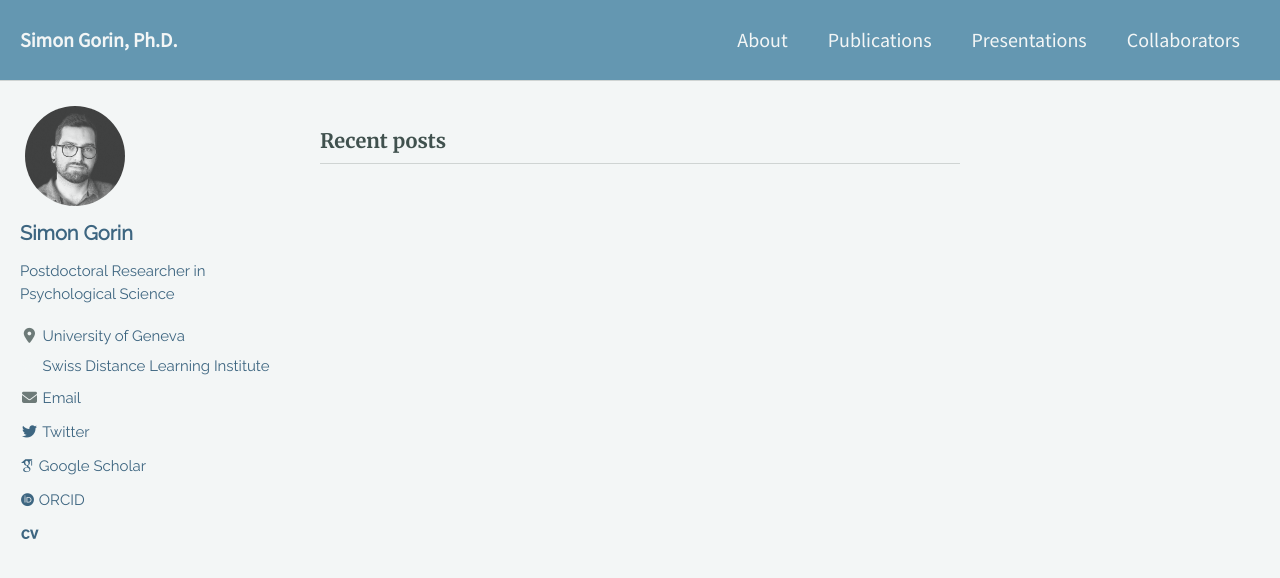
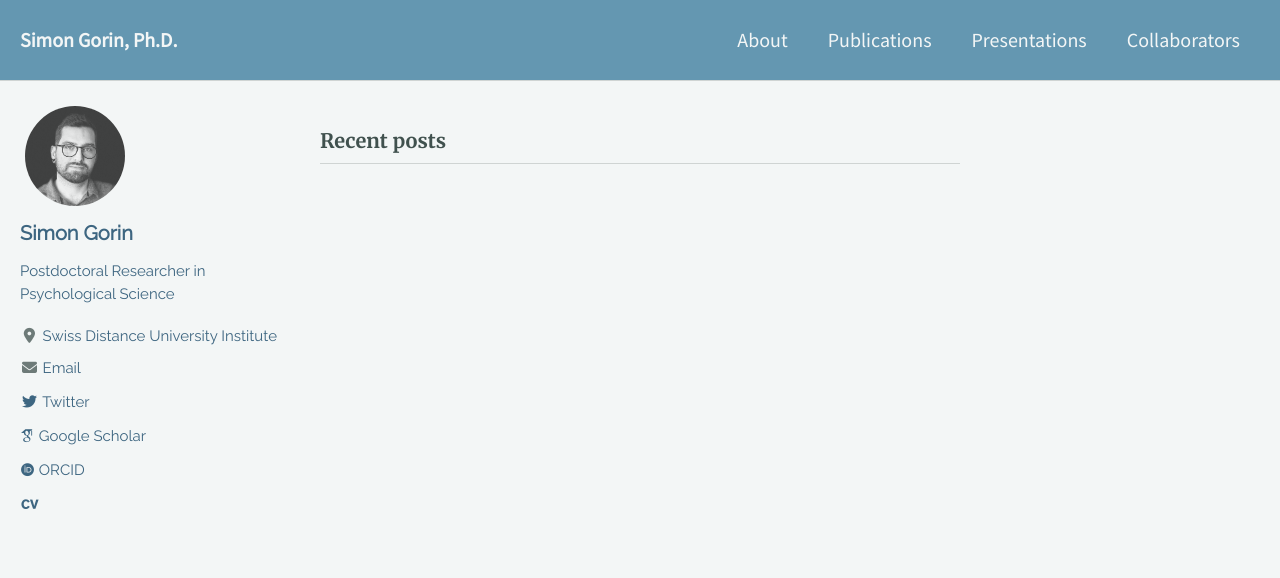
Before and after one commit to gorinsimon/gorinsimon.github.io, a Jekyll site: the page built from index.html, in a window 1280 px wide and 900 px high. Shown: the top 578 px of the window. Built offline with Jekyll 4.4.1, drawn with Linux system fonts in a browser that asks for light colours; cached includes are drawn as plain includes; nearby versions of some CDN libraries; some web fonts are replaced; the list of posts is cut into pages by our own code.

```diff
--- a/_config.yml
+++ b/_config.yml
@@ -110,8 +110,7 @@ author:
   name             : "Simon Gorin"
   avatar           : "/assets/images/Gorin_bw.jpg" # path of avatar image, e.g. "/assets/images/bio-photo.jpg"
   bio              : "Postdoctoral Researcher in Psychological Science"
-  location1         : "University of Geneva"
-  location2         : "Swiss Distance Learning Institute"
+  location1         : "Swiss Distance University Institute"
   email            :
   links:
     - label: "Email"
```
Also changed, not shown: _pages/publications.md (+3 -0 lines), 1 other file.
